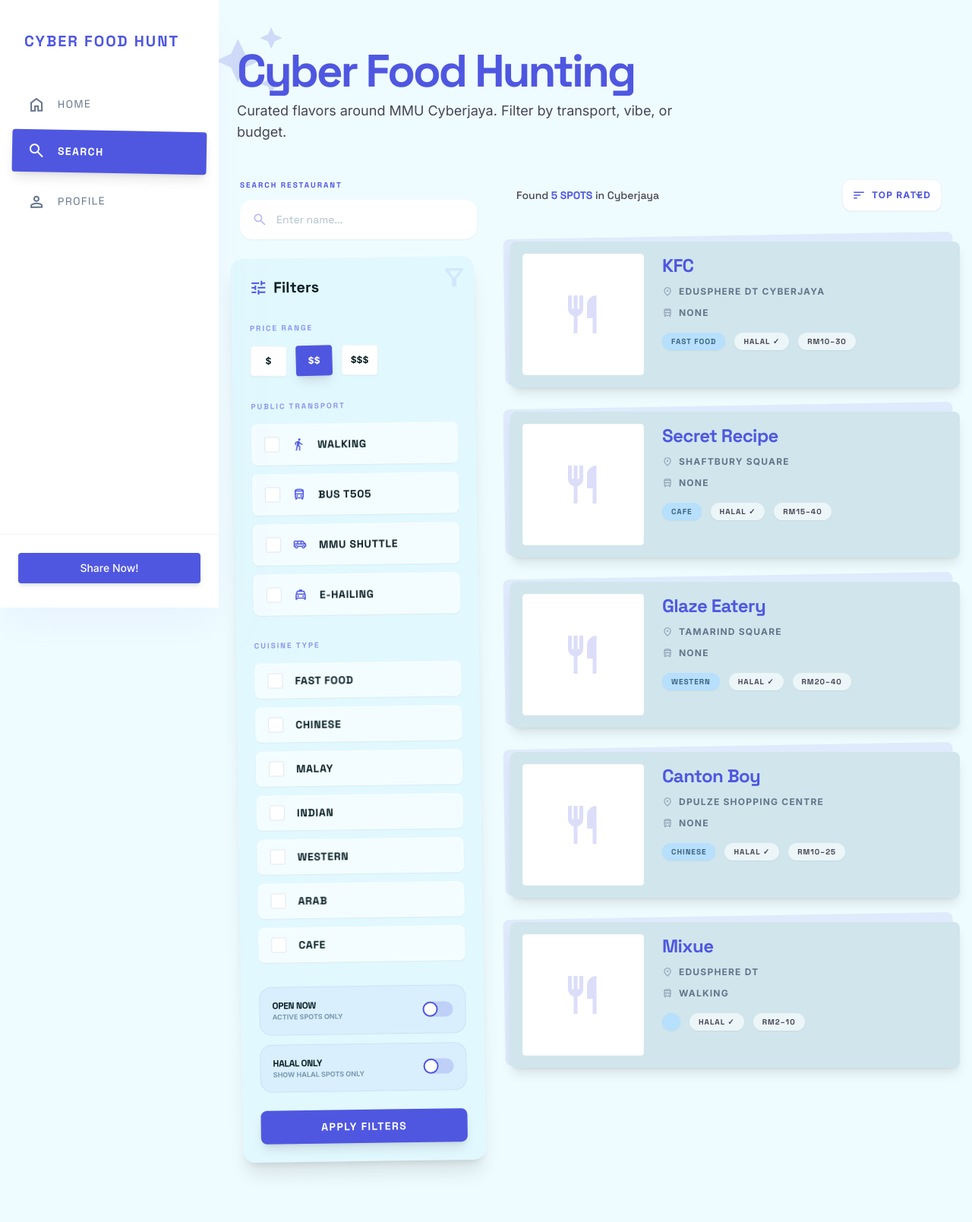
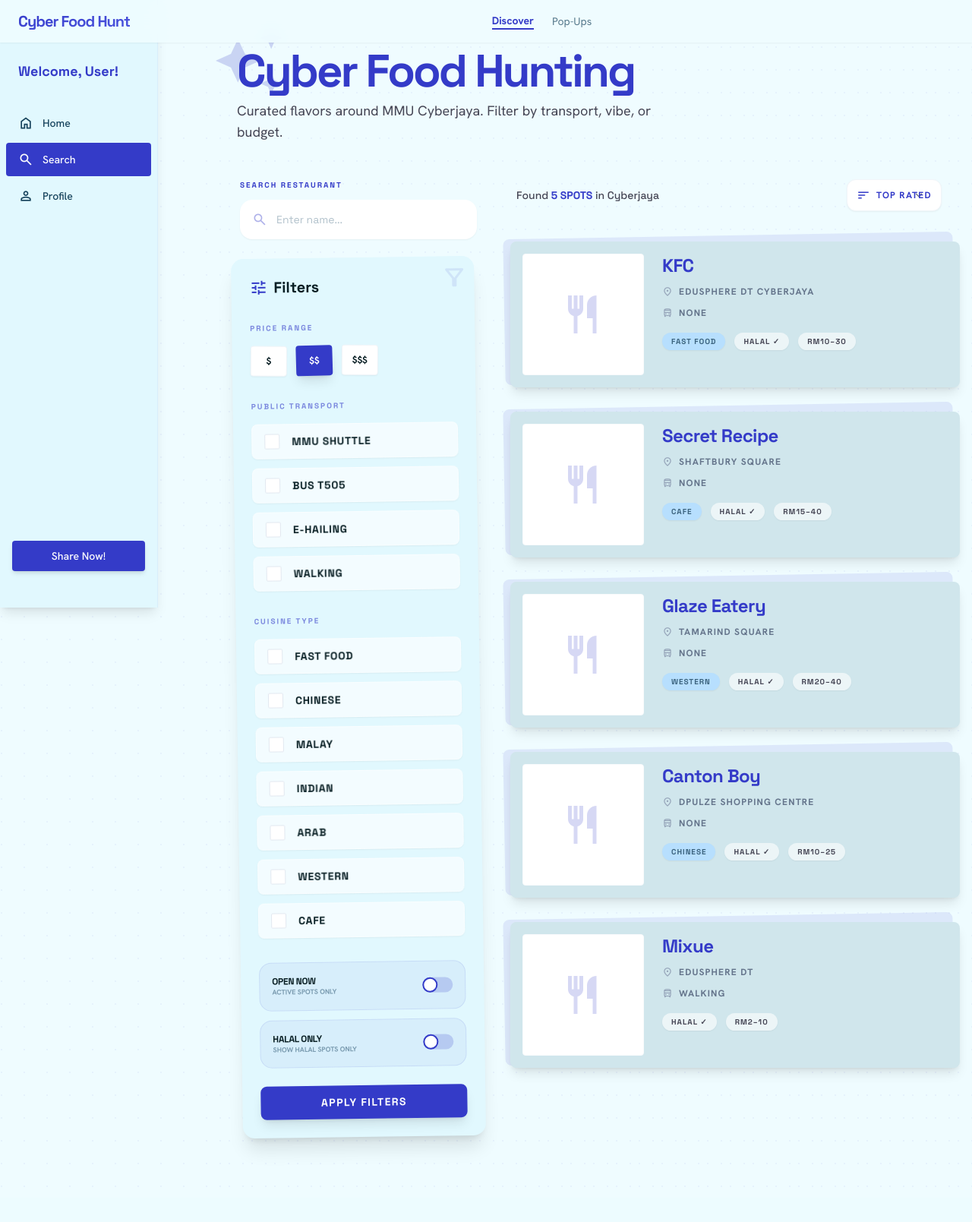
Before and after one commit to elx29/2610_CyberFoodHunt_G024, a Django app: page /search/ in a window 1280 px wide. Shown: the whole page at 76% size. After the commit the page ends 1514 px from the top, so only its background shows below. Run offline with Django 5.2, Linux system fonts and the light colour scheme; data comes from the database, SQL or seed files in the repository; some libraries are stand-ins or nearby versions.

Commit message:
feat:updated search.html to the latest version

```diff
--- a/my_django_project/foodhunt/templates/foodhunt/search.html
+++ b/my_django_project/foodhunt/templates/foodhunt/search.html
@@ -1,5 +1,3 @@
-<!--fixed version with no deco-->
-
 <!DOCTYPE html>
 
 <html class="light" lang="en"><head>
@@ -7,7 +5,7 @@
 <meta content="width=device-width, initial-scale=1.0" name="viewport"/>
 <title>Search | CYBER FOOD HUNT</title>
 <script src="https://cdn.tailwindcss.com?plugins=forms,container-queries"></script>
-<link href="https://fonts.googleapis.com/css2?family=Space+Grotesk:wght@300;400;500;600;700&amp;family=Inter:wght@300;400;500;600;700&amp;family=Hanken+Grotesk:wght@300;400;500;600;700&amp;display=swap" rel="stylesheet"/>
+<link href="https://fonts.googleapis.com/css2?family=Space+Grotesk:wght@300;400;500;600;700&amp;family=Hanken+Grotesk:wght@300;400;500;600;700&amp;family=Inter:wght@400;500;600&amp;display=swap" rel="stylesheet"/>
 <link href="https://fonts.googleapis.com/css2?family=Material+Symbols+Outlined:wght,FILL@100..700,0..1&amp;display=swap" rel="stylesheet"/>
 <script id="tailwind-config">
       tailwind.config = {
@@ -15,62 +13,86 @@
         theme: {
           extend: {
             "colors": {
-                        "tertiary-container": "#316e92","error-container": "#ffdad6","surface": "#effcff",
-                        "inverse-surface": "#1f3438","on-tertiary-container": "#d4ecff","surface-tint": "#444cd6",
-                        "primary": "#4f57e1","on-surface": "#081e23","inverse-on-surface": "#def5fb",
-                        "on-tertiary-fixed-variant": "#004c6d","on-secondary-fixed": "#001e2e","on-tertiary": "#ffffff",
-                        "on-surface-variant": "#454554","on-primary-fixed": "#01006e","tertiary": "#0e5678",
-                        "primary-fixed-dim": "#bfc2ff","surface-container-lowest": "#ffffff","on-primary": "#ffffff",
-                        "secondary-fixed-dim": "#a3cbea","primary-container": "#4f57e1","tertiary-fixed-dim": "#94cdf5",
-                        "on-error-container": "#93000a","surface-container-low": "#e1f8fe","surface-bright": "#effcff",
-                        "primary-fixed": "#e0e0ff","on-primary-container": "#e8e6ff","on-secondary": "#ffffff",
-                        "surface-container-highest": "#d0e6ec","surface-container": "#dbf2f8","outline-variant": "#c6c5d7",
-                        "on-background": "#081e23","on-secondary-container": "#3b637e","tertiary-fixed": "#c7e7ff",
-                        "outline": "#767686","on-primary-fixed-variant": "#292fbe","surface-variant": "#d0e6ec",
-                        "secondary": "#3b637d","on-tertiary-fixed": "#001e2e","error": "#ba1a1a",
-                        "secondary-container": "#b7dffe","surface-container-high": "#d5ecf2","inverse-primary": "#bfc2ff",
-                        "secondary-fixed": "#c8e6ff","on-error": "#ffffff","surface-dim": "#c7dee4",
-                        "on-secondary-fixed-variant": "#214b64","background": "#effcff"
+                "on-tertiary-fixed": "#001e2e","on-tertiary-container": "#d4ecff",
+                "surface-container-low": "#e1f8fe","inverse-on-surface": "#def5fb",
+                "inverse-surface": "#1f3438","surface": "#effcff","surface-dim": "#c7dee4",
+                "secondary-fixed": "#c8e6ff","primary-fixed": "#e0e0ff","background": "#effcff",
+                "surface-variant": "#d0e6ec","tertiary": "#0e5678","on-secondary": "#ffffff",
+                "on-error": "#ffffff","primary-container": "#4f57e1","secondary-container": "#b7dffe",
+                "secondary-fixed-dim": "#a3cbea","secondary": "#3b637d","primary-fixed-dim": "#bfc2ff",
+                "on-background": "#081e23","on-primary": "#ffffff","primary": "#343bc8",
+                "on-secondary-fixed": "#001e2e","tertiary-fixed-dim": "#94cdf5",
+                "on-secondary-container": "#3b637e","surface-container-highest": "#d0e6ec",
+                "outline": "#767686","surface-container": "#dbf2f8","surface-tint": "#444cd6",
+                "tertiary-container": "#316e92","on-secondary-fixed-variant": "#214b64",
+                "surface-container-lowest": "#ffffff","error": "#ba1a1a","tertiary-fixed": "#c7e7ff",
+                "on-surface-variant": "#454554","on-tertiary-fixed-variant": "#004c6d",
+                "outline-variant": "#c6c5d7","on-primary-container": "#e8e6ff",
+                "surface-bright": "#effcff","on-error-container": "#93000a",
+                "on-primary-fixed": "#01006e","error-container": "#ffdad6",
+                "on-primary-fixed-variant": "#292fbe","surface-container-high": "#d5ecf2",
+                "inverse-primary": "#bfc2ff","on-surface": "#081e23","on-tertiary": "#ffffff"
             },
             "borderRadius": {"DEFAULT": "0.125rem","lg": "0.25rem","xl": "0.5rem","full": "0.75rem"},
-                    "fontFamily": {"headline": ["Space Grotesk"],"body": ["Inter"],"label": ["Inter"]}
-                },
-            },
+            "fontFamily": {"headline": ["Space Grotesk"],"body": ["Hanken Grotesk"],"label": ["Inter"]}
+          }
+        }
       }
     </script>
 <style>
+        body { font-family: 'Hanken Grotesk', sans-serif; background-color: #DAF1F7; }
+        .scrapbook-bg { background-image: radial-gradient(circle at 2px 2px, rgba(52, 59, 200, 0.05) 1px, transparent 0); background-size: 30px 30px; }
+        .tape-effect { position: relative; }
+        .tape-effect::before { content: ''; position: absolute; top: -8px; left: 50%; transform: translateX(-50%) rotate(-2deg); width: 70px; height: 20px; background: rgba(255, 255, 255, 0.4); backdrop-filter: blur(2px); z-index: 10; }
         .material-symbols-outlined { font-variation-settings: 'FILL' 0, 'wght' 400, 'GRAD' 0, 'opsz' 24; }
-        .scrapbook-grid { display: grid; grid-template-columns: repeat(auto-fill, minmax(300px, 1fr)); gap: 2rem; }
+        ::-webkit-scrollbar { width: 6px; }
+        ::-webkit-scrollbar-track { background: transparent; }
+        ::-webkit-scrollbar-thumb { background: #343bc833; border-radius: 10px; }
+        .map-grid { background-image: linear-gradient(to right, rgba(0,0,0,0.05) 1px, transparent 1px), linear-gradient(to bottom, rgba(0,0,0,0.05) 1px, transparent 1px); background-size: 20px 20px; }
         .sticker-rotate-1 { transform: rotate(1.2deg); }
         .sticker-rotate-neg-1 { transform: rotate(-0.8deg); }
-        .paper-shadow { box-shadow: 0 4px 20px -2px rgba(79, 87, 225, 0.08); }
-        .scrapbook-bg { background-image: radial-gradient(#4f57e1 0.5px, transparent 0.5px); background-size: 24px 24px; opacity: 0.05; }
     </style>
 </head>
-<body class="bg-background font-body text-on-background min-h-screen selection:bg-primary-container selection:text-white">
+<body class="bg-background scrapbook-bg text-on-surface overflow-x-hidden">
 
-<!-- Side Navigation Bar -->
-<aside class="fixed left-0 top-0 h-screen z-40 hidden lg:flex flex-col py-8 bg-white w-72 shadow-2xl shadow-indigo-100/50 pt-10">
-<div class="px-8 mb-10">
-<h2 class="font-['Space_Grotesk'] font-bold text-[#4f57e1] text-xl uppercase tracking-widest">Cyber Food Hunt</h2>
+<!-- Top Navigation bar -->
+<header class="fixed top-0 w-full z-50 bg-[#effcff]/90 dark:bg-[#081e23]/90 backdrop-blur-md shadow-sm">
+<nav class="flex items-center max-w-7xl mx-auto px-6 h-14">
+<div class="text-xl font-bold bg-gradient-to-br from-[#343bc8] to-[#4f57e1] bg-clip-text text-transparent font-headline tracking-tighter">Cyber Food Hunt</div>
+<div class="flex-1 flex justify-center items-center gap-6">
+    <a class="text-[#343bc8] dark:text-[#4f57e1] font-bold border-b-2 border-[#343bc8] text-sm" href="{% url 'home' %}">Discover</a>
+    <a class="text-[#16425B] dark:text-[#d0e6ec] opacity-70 text-sm hover:opacity-100 transition-opacity" href="{% url 'event_list' %}">Pop-Ups</a>
 </div>
-<nav class="flex flex-col gap-2 px-4 mb-auto">
-<a class="flex items-center gap-4 text-slate-500 px-5 py-4 -rotate-1 hover:bg-slate-100 hover:rotate-0 transition-all duration-300 ease-out hover:translate-x-2 font-headline text-sm uppercase tracking-widest" href="{% url 'home' %}">
-<span class="material-symbols-outlined">home</span>Home</a>
-<a class="flex items-center gap-4 bg-primary text-white rounded-lg px-5 py-4 font-bold rotate-1 shadow-lg font-headline text-sm uppercase tracking-widest" href="{% url 'search' %}">
-<span class="material-symbols-outlined">search</span>Search</a>
-<a class="flex items-center gap-4 text-slate-500 px-5 py-4 -rotate-1 hover:bg-slate-100 hover:rotate-0 transition-all duration-300 ease-out hover:translate-x-2 font-headline text-sm uppercase tracking-widest" href="userprofile.html">
-<span class="material-symbols-outlined">person</span>Profile</a>
 </nav>
-<div class="mt-auto px-6 border-t border-slate-100 pt-6">
-    <!-- Share Now uses Django URL -->
+</header>
+
+<!-- Side navigation bar -->
+<aside class="fixed left-0 top-0 h-screen z-40 hidden lg:flex flex-col py-6 bg-[#e1f8fe] dark:bg-[#0d2a30] w-52 shadow-lg border-r border-primary/5">
+<div class="px-6 mb-8 mt-14">
+<h1 class="font-headline font-bold text-[#343bc8] text-lg">Welcome, User!</h1>
+</div>
+<div class="flex flex-col gap-1 px-2 flex-grow">
+    <a class="text-[#16425B] dark:text-[#d0e6ec] px-4 py-2 flex items-center gap-3 hover:bg-white/50 transition-colors" href="{% url 'home' %}">
+        <span class="material-symbols-outlined text-xl">home</span>
+        <span class="font-body text-sm font-medium">Home</span>
+    </a>
+    <a class="bg-[#343bc8] text-white rounded-lg px-4 py-2 flex items-center gap-3 transition-transform hover:scale-105" href="{% url 'search' %}">
+        <span class="material-symbols-outlined text-xl">search</span>
+        <span class="font-body text-sm font-medium">Search</span>
+    </a>
+    <a class="text-[#16425B] dark:text-[#d0e6ec] px-4 py-2 flex items-center gap-3 hover:bg-white/50 transition-colors" href="userprofile.html">
+        <span class="material-symbols-outlined text-xl">person</span>
+        <span class="font-body text-sm font-medium">Profile</span>
+    </a>
+</div>
+<div class="px-4 pb-6">
     <a href="{% url 'event_create' %}" class="w-full block text-center py-2.5 bg-primary text-white rounded-lg text-sm font-medium shadow-md hover:brightness-110 transition-all">
         Share Now!
     </a>
 </div>
 </aside>
 
-<!-- Main Content Canvas -->
+<!-- Main Content -->
 <main class="lg:ml-72 pt-16 px-6 pb-20 relative min-h-screen">
 <div class="scrapbook-bg absolute inset-0 pointer-events-none"></div>
 <div class="max-w-6xl mx-auto relative z-10">
@@ -86,19 +108,15 @@
 
 <div class="flex flex-col lg:flex-row gap-8">
 
-<!-- ── FILTER SECTION ── -->
-<!-- wrapped entire filter in a <form method="GET"> so filters submit to Django search view -->
+<!-- Filter Section wrapped in Django form -->
 <section class="lg:w-80 shrink-0">
 <form method="GET" action="{% url 'search' %}">
 
-    <!-- Search by name -->
 <div class="mb-6 px-1">
 <label class="font-headline font-black text-[10px] uppercase tracking-[0.2em] text-primary mb-3 block">Search Restaurant</label>
 <div class="relative">
 <span class="material-symbols-outlined absolute left-4 top-1/2 -translate-y-1/2 text-primary/40 text-xl">search</span>
-    <!-- added name="q" -->
-    <input class="w-full pl-12 pr-4 py-4 bg-white border-none rounded-2xl text-sm focus:ring-2 focus:ring-primary/20 placeholder:text-secondary/40 shadow-sm font-headline"
-        name="q" placeholder="Enter name..." type="text" value="{{ request.GET.q }}"/>
+<input class="w-full pl-12 pr-4 py-4 bg-white border-none rounded-2xl text-sm focus:ring-2 focus:ring-primary/20 placeholder:text-secondary/40 shadow-sm font-headline" name="q" placeholder="Enter name..." type="text" value="{{ request.GET.q }}"/>
 </div>
 </div>
 
@@ -114,15 +132,10 @@
 <div class="mb-8">
   <label class="font-headline font-black text-[10px] uppercase tracking-[0.2em] text-primary/60 mb-4 block">Price Range</label>
   <div class="flex gap-3" id="price-buttons">
-        <!--added name="price" and value to each price button -->
-        <button type="button" onclick="selectPrice(this, '$')" name="price" value="$"
-            class="price-btn bg-white text-on-surface w-12 h-10 rounded-lg text-xs font-bold sticker-rotate-1 hover:scale-110 transition-all shadow-sm border border-slate-100">$</button>
-        <button type="button" onclick="selectPrice(this, '$$')" name="price" value="$$"
-            class="price-btn bg-primary text-white w-12 h-10 rounded-lg text-xs font-bold sticker-rotate-neg-1 hover:scale-110 transition-all shadow-lg">$$</button>
-        <button type="button" onclick="selectPrice(this, '$$$')" name="price" value="$$$"
-            class="price-btn bg-white text-on-surface w-12 h-10 rounded-lg text-xs font-bold sticker-rotate-1 hover:scale-110 transition-all shadow-sm border border-slate-100">$$$</button>
+    <button type="button" onclick="selectPrice(this, '$')" class="price-btn bg-white text-on-surface w-12 h-10 rounded-lg text-xs font-bold sticker-rotate-1 hover:scale-110 transition-all shadow-sm border border-slate-100">$</button>
+    <button type="button" onclick="selectPrice(this, '$$')" class="price-btn bg-primary text-white w-12 h-10 rounded-lg text-xs font-bold sticker-rotate-neg-1 hover:scale-110 transition-all shadow-lg">$$</button>
+    <button type="button" onclick="selectPrice(this, '$$$')" class="price-btn bg-white text-on-surface w-12 h-10 rounded-lg text-xs font-bold sticker-rotate-1 hover:scale-110 transition-all shadow-sm border border-slate-100">$$$</button>
   </div>
-    <!-- Hidden input that actually submits the price value -->
   <input type="hidden" id="price-input" name="price" value="{{ request.GET.price }}"/>
 </div>
 
@@ -130,26 +143,21 @@
 <div class="mb-8">
   <label class="font-headline font-black text-[10px] uppercase tracking-[0.2em] text-primary/60 mb-4 block">Public Transport</label>
   <div class="space-y-3">
-        <!-- transport values match database exactly -->
     <label class="flex items-center gap-4 bg-white/60 backdrop-blur-sm px-4 py-3 rounded-xl cursor-pointer hover:bg-white transition-all shadow-sm border border-white/50">
-            <input class="rounded text-primary focus:ring-primary w-5 h-5 border-slate-200" type="checkbox" name="transport" value="walking" {% if request.GET.transport == 'walking' %}checked{% endif %}/>
-            <span class="material-symbols-outlined text-primary text-lg">directions_walk</span>
-            <span class="text-sm font-bold font-headline uppercase tracking-wider">Walking</span>
+      <input class="rounded text-primary focus:ring-primary w-5 h-5 border-slate-200" type="checkbox" name="transport" value="shuttle" {% if request.GET.transport == 'shuttle' %}checked{% endif %}/>
+      <span class="text-sm font-bold font-headline uppercase tracking-wider">MMU Shuttle</span>
     </label>
     <label class="flex items-center gap-4 bg-white/60 backdrop-blur-sm px-4 py-3 rounded-xl cursor-pointer hover:bg-white transition-all shadow-sm border border-white/50">
       <input class="rounded text-primary focus:ring-primary w-5 h-5 border-slate-200" type="checkbox" name="transport" value="bus_T505" {% if request.GET.transport == 'bus_T505' %}checked{% endif %}/>
-            <span class="material-symbols-outlined text-primary text-lg">directions_bus</span>
       <span class="text-sm font-bold font-headline uppercase tracking-wider">Bus T505</span>
     </label>
     <label class="flex items-center gap-4 bg-white/60 backdrop-blur-sm px-4 py-3 rounded-xl cursor-pointer hover:bg-white transition-all shadow-sm border border-white/50">
-            <input class="rounded text-primary focus:ring-primary w-5 h-5 border-slate-200" type="checkbox" name="transport" value="shuttle" {% if request.GET.transport == 'shuttle' %}checked{% endif %}/>
-            <span class="material-symbols-outlined text-primary text-lg">airport_shuttle</span>
-            <span class="text-sm font-bold font-headline uppercase tracking-wider">MMU Shuttle</span>
+      <input class="rounded text-primary focus:ring-primary w-5 h-5 border-slate-200" type="checkbox" name="transport" value="ehailing" {% if request.GET.transport == 'ehailing' %}checked{% endif %}/>
+      <span class="text-sm font-bold font-headline uppercase tracking-wider">E-Hailing</span>
     </label>
     <label class="flex items-center gap-4 bg-white/60 backdrop-blur-sm px-4 py-3 rounded-xl cursor-pointer hover:bg-white transition-all shadow-sm border border-white/50">
-            <input class="rounded text-primary focus:ring-primary w-5 h-5 border-slate-200" type="checkbox" name="transport" value="ehailing" {% if request.GET.transport == 'ehailing' %}checked{% endif %}/>
-            <span class="material-symbols-outlined text-primary text-lg">local_taxi</span>
-            <span class="text-sm font-bold font-headline uppercase tracking-wider">E-Hailing</span>
+      <input class="rounded text-primary focus:ring-primary w-5 h-5 border-slate-200" type="checkbox" name="transport" value="walking" {% if request.GET.transport == 'walking' %}checked{% endif %}/>
+      <span class="text-sm font-bold font-headline uppercase tracking-wider">Walking</span>
     </label>
   </div>
 </div>
@@ -158,7 +166,6 @@
 <div class="mb-8">
   <label class="font-headline font-black text-[10px] uppercase tracking-[0.2em] text-primary/60 mb-4 block">Cuisine Type</label>
   <div class="space-y-3">
-        <!-- cuisine values match database -->
     <label class="flex items-center gap-4 bg-white/60 backdrop-blur-sm px-4 py-3 rounded-xl cursor-pointer hover:bg-white transition-all shadow-sm border border-white/50">
       <input class="rounded text-primary focus:ring-primary w-5 h-5 border-slate-200" type="checkbox" name="cuisine" value="Fast Food" {% if request.GET.cuisine == 'Fast Food' %}checked{% endif %}/>
       <span class="text-sm font-bold font-headline uppercase tracking-wider">Fast Food</span>
@@ -176,12 +183,12 @@
       <span class="text-sm font-bold font-headline uppercase tracking-wider">Indian</span>
     </label>
     <label class="flex items-center gap-4 bg-white/60 backdrop-blur-sm px-4 py-3 rounded-xl cursor-pointer hover:bg-white transition-all shadow-sm border border-white/50">
+      <input class="rounded text-primary focus:ring-primary w-5 h-5 border-slate-200" type="checkbox" name="cuisine" value="Arab" {% if request.GET.cuisine == 'Arab' %}checked{% endif %}/>
+      <span class="text-sm font-bold font-headline uppercase tracking-wider">Arab</span>
+    </label>
+    <label class="flex items-center gap-4 bg-white/60 backdrop-blur-sm px-4 py-3 rounded-xl cursor-pointer hover:bg-white transition-all shadow-sm border border-white/50">
       <input class="rounded text-primary focus:ring-primary w-5 h-5 border-slate-200" type="checkbox" name="cuisine" value="Western" {% if request.GET.cuisine == 'Western' %}checked{% endif %}/>
       <span class="text-sm font-bold font-headline uppercase tracking-wider">Western</span>
-        </label>
-        <label class="flex items-center gap-4 bg-white/60 backdrop-blur-sm px-4 py-3 rounded-xl cursor-pointer hover:bg-white transition-all shadow-sm border border-white/50">
-            <input class="rounded text-primary focus:ring-primary w-5 h-5 border-slate-200" type="checkbox" name="cuisine" value="Arab" {% if request.GET.cuisine == 'Arab' %}checked{% endif %}/>
-            <span class="text-sm font-bold font-headline uppercase tracking-wider">Arab</span>
     </label>
     <label class="flex items-center gap-4 bg-white/60 backdrop-blur-sm px-4 py-3 rounded-xl cursor-pointer hover:bg-white transition-all shadow-sm border border-white/50">
       <input class="rounded text-primary focus:ring-primary w-5 h-5 border-slate-200" type="checkbox" name="cuisine" value="Cafe" {% if request.GET.cuisine == 'Cafe' %}checked{% endif %}/>
@@ -191,7 +198,6 @@
 </div>
 
 <!-- Open Now Toggle -->
-    <!--fixed duplicate id="toggle" — now unique ids -->
 <div class="space-y-3">
 <div class="flex items-center justify-between p-4 bg-primary/5 rounded-2xl border border-primary/10">
 <div>
@@ -211,14 +217,13 @@
 <p class="text-[9px] text-secondary/60 uppercase font-bold">Show halal spots only</p>
 </div>
 <div class="relative inline-block w-10 h-5 transition duration-200 ease-in-out">
-    <!--added name="is_halal" and unique id -->
 <input class="absolute w-5 h-5 rounded-full bg-white border-2 border-primary appearance-none cursor-pointer checked:translate-x-5 transition-transform z-10" id="toggle-halal" name="is_halal" type="checkbox" {% if request.GET.is_halal %}checked{% endif %}/>
 <label class="block h-5 overflow-hidden bg-primary/20 rounded-full cursor-pointer" for="toggle-halal"></label>
 </div>
 </div>
 </div>
 
-    <!--Apply Filters submit button -->
+<!-- Apply Filters button -->
 <button type="submit" class="w-full mt-6 py-3 bg-primary text-white font-bold font-headline rounded-xl uppercase tracking-widest text-sm hover:brightness-110 transition-all shadow-lg">
     Apply Filters
 </button>
@@ -227,10 +232,9 @@
 </form>
 </section>
 
-<!-- ── RESULTS SECTION ── -->
+<!-- Results Section -->
 <section class="flex-1">
 <div class="flex items-center justify-between mb-8 px-4">
-    <!-- show real count from database -->
 <p class="text-sm font-medium text-on-surface-variant font-headline">Found <span class="text-primary font-black">{{ restaurants|length }} SPOTS</span> in Cyberjaya</p>
 <div class="flex items-center gap-2 bg-white px-3 py-1.5 rounded-full shadow-sm border border-slate-100">
 <span class="material-symbols-outlined text-primary text-lg">sort</span>
@@ -267,7 +271,9 @@
 <span class="text-xs text-slate-500 font-bold uppercase tracking-widest">{{ restaurant.transport_mode }}</span>
 </div>
 <div class="flex flex-wrap gap-3">
+    {% if restaurant.cuisine %}
     <span class="bg-secondary-container px-3 py-1 rounded-full text-[10px] font-black font-headline text-on-secondary-container uppercase tracking-widest shadow-sm">{{ restaurant.cuisine }}</span>
+    {% endif %}
     {% if restaurant.is_halal %}
     <span class="bg-white/60 px-3 py-1 rounded-full text-[10px] font-black font-headline text-on-surface-variant uppercase tracking-widest shadow-sm">Halal ✓</span>
     {% endif %}
@@ -281,7 +287,6 @@
 <div class="absolute inset-0 bg-primary/10 rounded-xl -rotate-1 z-10"></div>
 </div>
 
-    <!-- empty state if no results -->
 {% empty %}
 <div class="text-center py-20">
     <span class="material-symbols-outlined text-6xl text-outline/30 mb-4 block">search_off</span>
@@ -299,8 +304,6 @@
 <script>
     function selectPrice(btn, value) {
         const currentValue = document.getElementById('price-input').value;
-
-    // if clicking the already selected button — deselect it
         if (currentValue === value) {
             document.querySelectorAll('.price-btn').forEach(b => {
                 b.classList.remove('bg-primary', 'text-white', 'shadow-lg');
@@ -309,8 +312,6 @@ function selectPrice(btn, value) {
             document.getElementById('price-input').value = '';
             return;
         }
-
-    // otherwise select the clicked button
         document.querySelectorAll('.price-btn').forEach(b => {
             b.classList.remove('bg-primary', 'text-white', 'shadow-lg');
             b.classList.add('bg-white', 'text-on-surface', 'shadow-sm', 'border', 'border-slate-100');
@@ -319,6 +320,20 @@ function selectPrice(btn, value) {
         btn.classList.add('bg-primary', 'text-white', 'shadow-lg');
         document.getElementById('price-input').value = value;
     }
+
+    const savedPrice = document.getElementById('price-input').value;
+    if (savedPrice) {
+        document.querySelectorAll('.price-btn').forEach(btn => {
+            if (btn.value === savedPrice) {
+                btn.classList.remove('bg-white', 'text-on-surface', 'shadow-sm', 'border', 'border-slate-100');
+                btn.classList.add('bg-primary', 'text-white', 'shadow-lg');
+            }
+        });
+    }
+
+    document.querySelectorAll('input[type="checkbox"]').forEach(cb => {
+        cb.addEventListener('change', () => cb.closest('form').submit());
+    });
 </script>
 
 </body></html>
```
Lines whose indentation alone changed are shown as unchanged.
